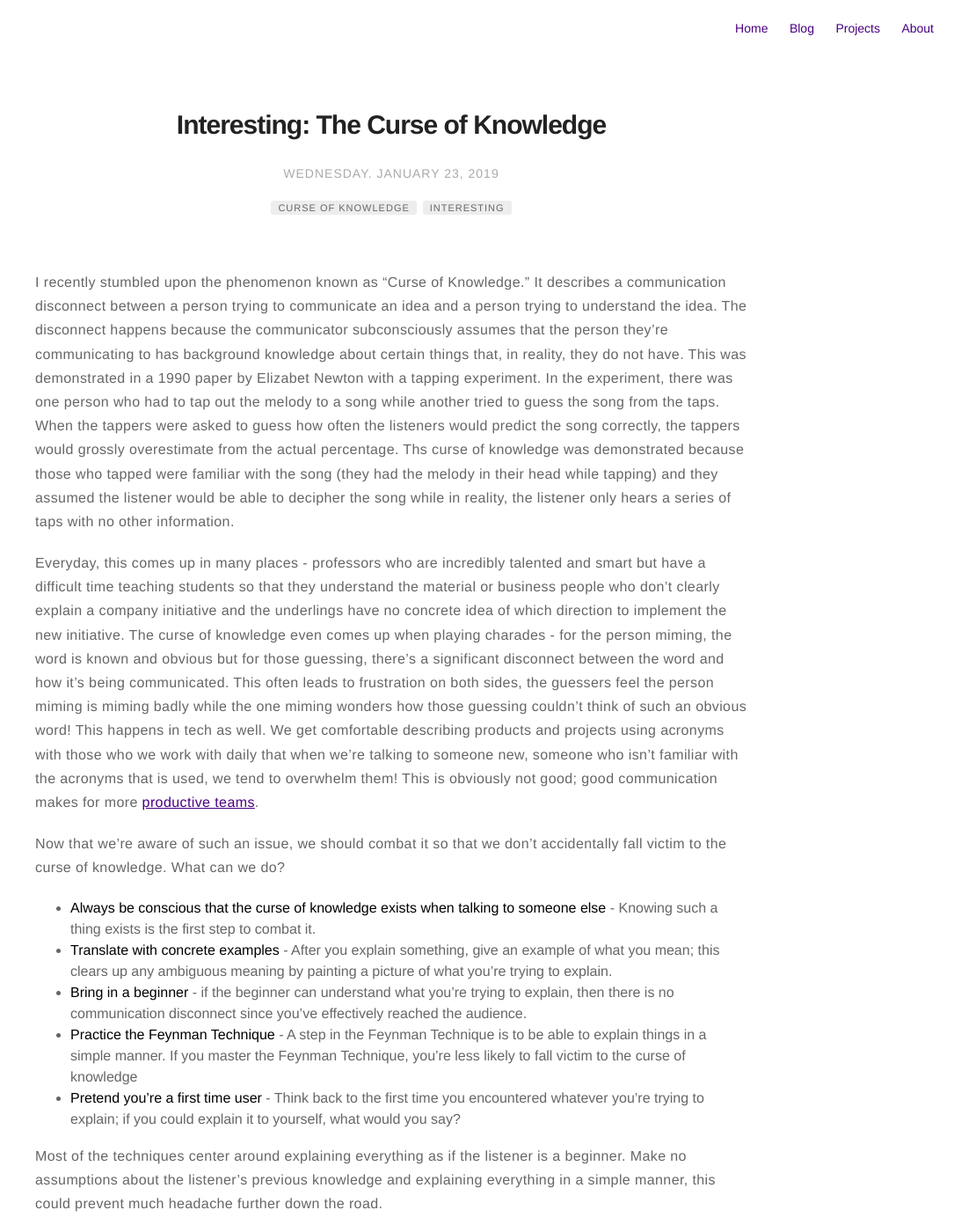
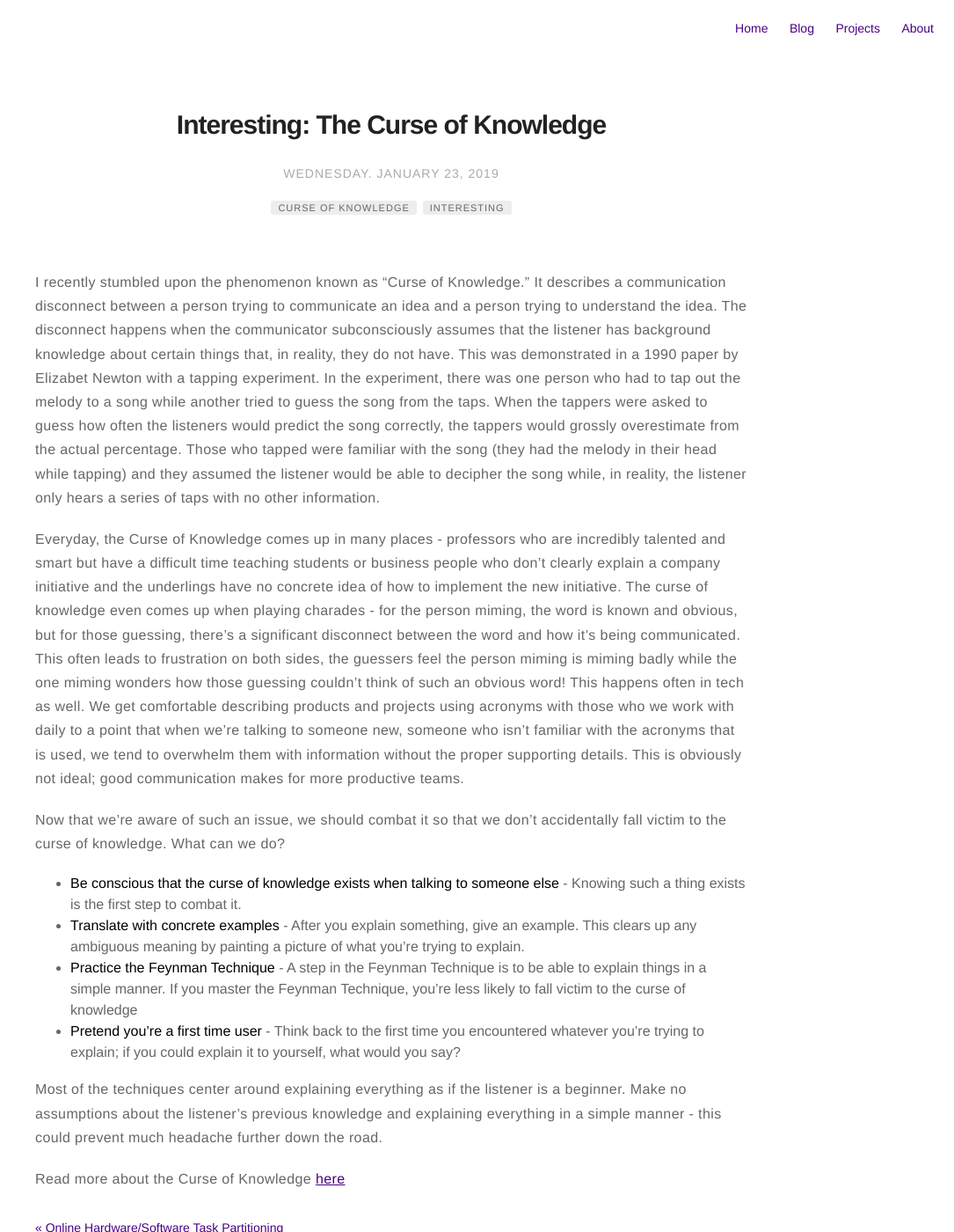
Before and after one commit to JerryBLi/jerrybli.github.io, a Jekyll site: the page built from _posts/2018-01-23-Curse-Of-Knowledge.markdown, in a window 1280 px wide and 1400 px high. Shown: the whole window at 88% size, without its empty margins (195-1280 px from the left). Built offline with Jekyll 4.4.1, drawn with Linux system fonts in a browser that asks for light colours.

Commit message:
Update 2018-01-23-Curse-Of-Knowledge.markdown

```diff
--- a/_posts/2018-01-23-Curse-Of-Knowledge.markdown
+++ b/_posts/2018-01-23-Curse-Of-Knowledge.markdown
@@ -14,26 +14,23 @@ description: "Interesting: The Curse of Knowledge"
 ---
 
 I recently stumbled upon the phenomenon known as "Curse of Knowledge." It describes a communication disconnect between a person trying to communicate an idea and a person trying to understand the idea.
-The disconnect happens because the communicator subconsciously assumes that the person they're communicating to has background knowledge about certain things that, in reality, they do not have. This
+The disconnect happens when the communicator subconsciously assumes that the listener has background knowledge about certain things that, in reality, they do not have. This
 was demonstrated in a 1990 paper by Elizabet Newton with a tapping experiment. In the experiment, there was one person who had to tap out the melody to a song while another tried to guess the song from the taps.
 When the tappers were asked to guess how often the listeners would predict the song correctly, the tappers would grossly overestimate from the actual percentage.
-Ths curse of knowledge was demonstrated because those who tapped were familiar with the song (they had the melody in their head while tapping) and they assumed the listener would be able to decipher the song while
-in reality, the listener only hears a series of taps with no other information.
+Those who tapped were familiar with the song (they had the melody in their head while tapping) and they assumed the listener would be able to decipher the song while, in reality, the listener only hears a series of taps with no other information.
 
-Everyday, this comes up in many places - professors who are incredibly talented and smart but have a difficult time teaching students so that they understand the material or business people who don't clearly explain a company initiative and the underlings
-have no concrete idea of which direction to implement the new initiative. The curse of knowledge even comes up when playing charades - for the person miming, the word is known and obvious but for those guessing, there's a significant disconnect between the word and how it's being communicated.
-This often leads to frustration on both sides, the guessers feel the person miming is miming badly while the one miming wonders how those guessing couldn't think of such an obvious word! This happens in tech as well.
-We get comfortable describing products and projects using acronyms with those who we work with daily that when we're talking to someone new, someone who isn't familiar with the acronyms that is used, we tend to overwhelm them!
-This is obviously not good; good communication makes for more [productive teams](https://www.holmesreport.com/latest/article/the-cost-of-poor-communications).
+Everyday, the Curse of Knowledge comes up in many places - professors who are incredibly talented and smart but have a difficult time teaching students or business people who don't clearly explain a company initiative and the underlings
+have no concrete idea of how to implement the new initiative. The curse of knowledge even comes up when playing charades - for the person miming, the word is known and obvious, but for those guessing, there's a significant disconnect between the word and how it's being communicated.
+This often leads to frustration on both sides, the guessers feel the person miming is miming badly while the one miming wonders how those guessing couldn't think of such an obvious word! This happens often in tech as well.
+We get comfortable describing products and projects using acronyms with those who we work with daily to a point that when we're talking to someone new, someone who isn't familiar with the acronyms that is used, we tend to overwhelm them with information without the proper supporting details. This is obviously not ideal; good communication makes for more productive teams.
 
 Now that we're aware of such an issue, we should combat it so that we don't accidentally fall victim to the curse of knowledge. What can we do?
-* **Always be conscious that the curse of knowledge exists when talking to someone else** - Knowing such a thing exists is the first step to combat it.
-* **Translate with concrete examples** - After you explain something, give an example of what you mean; this clears up any ambiguous meaning by painting a picture of what you're trying to explain.
-* **Bring in a beginner** - if the beginner can understand what you're trying to explain, then there is no communication disconnect since you've effectively reached the audience.
+* **Be conscious that the curse of knowledge exists when talking to someone else** - Knowing such a thing exists is the first step to combat it.
+* **Translate with concrete examples** - After you explain something, give an example. This clears up any ambiguous meaning by painting a picture of what you're trying to explain.
 * **Practice the Feynman Technique** - A step in the Feynman Technique is to be able to explain things in a simple manner. If you master the Feynman Technique, you're less likely to fall victim to the curse of knowledge
 * **Pretend you're a first time user** - Think back to the first time you encountered whatever you're trying to explain; if you could explain it to yourself, what would you say?
 
-Most of the techniques center around explaining everything as if the listener is a beginner. Make no assumptions about the listener's previous knowledge and explaining everything in a simple manner, this could prevent much headache further down the road.
+Most of the techniques center around explaining everything as if the listener is a beginner. Make no assumptions about the listener's previous knowledge and explaining everything in a simple manner - this could prevent much headache further down the road.
 
 
 Read more about the Curse of Knowledge [here](https://en.wikipedia.org/wiki/Curse_of_knowledge)
```
